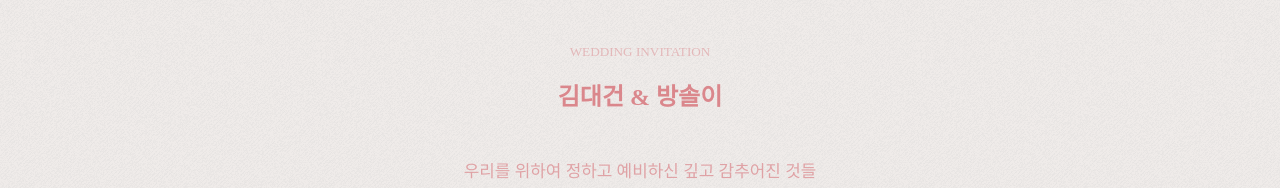
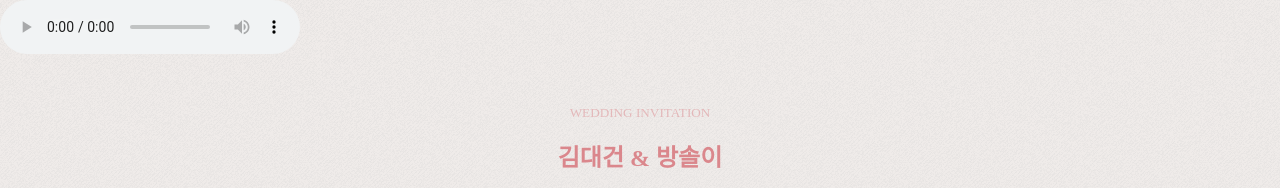
Before and after one commit to Abel3005/DAESOL, a Gatsby site: page / in a window 1280 px wide. Shown: the top 188 px of the page. Built offline with nearby package versions, Linux system fonts and the light colour scheme; Gatsby itself is replaced by a stand-in of ours; a web font is replaced by a local one.

Commit message:
final test

```diff
--- a/src/pages/index.js
+++ b/src/pages/index.js
@@ -47,7 +47,7 @@ const IndexPage = () => {
   });
   return (
     <Wrapper>
-      <audio autoPlay loop>
+      <audio autoPlay loop controls>
         <source src={Song1} type="audio/mp3" />
       </audio>
       <Title />
```
